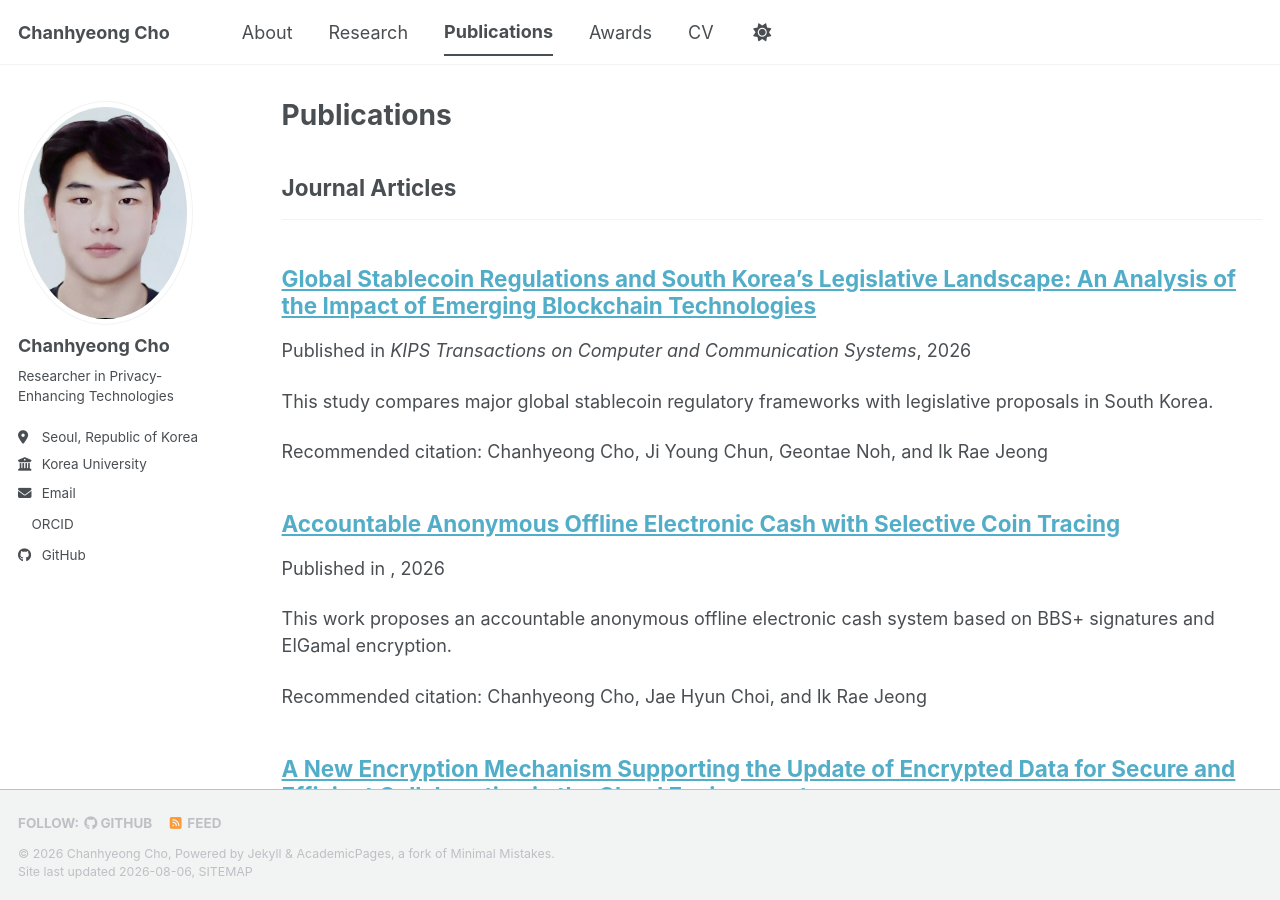
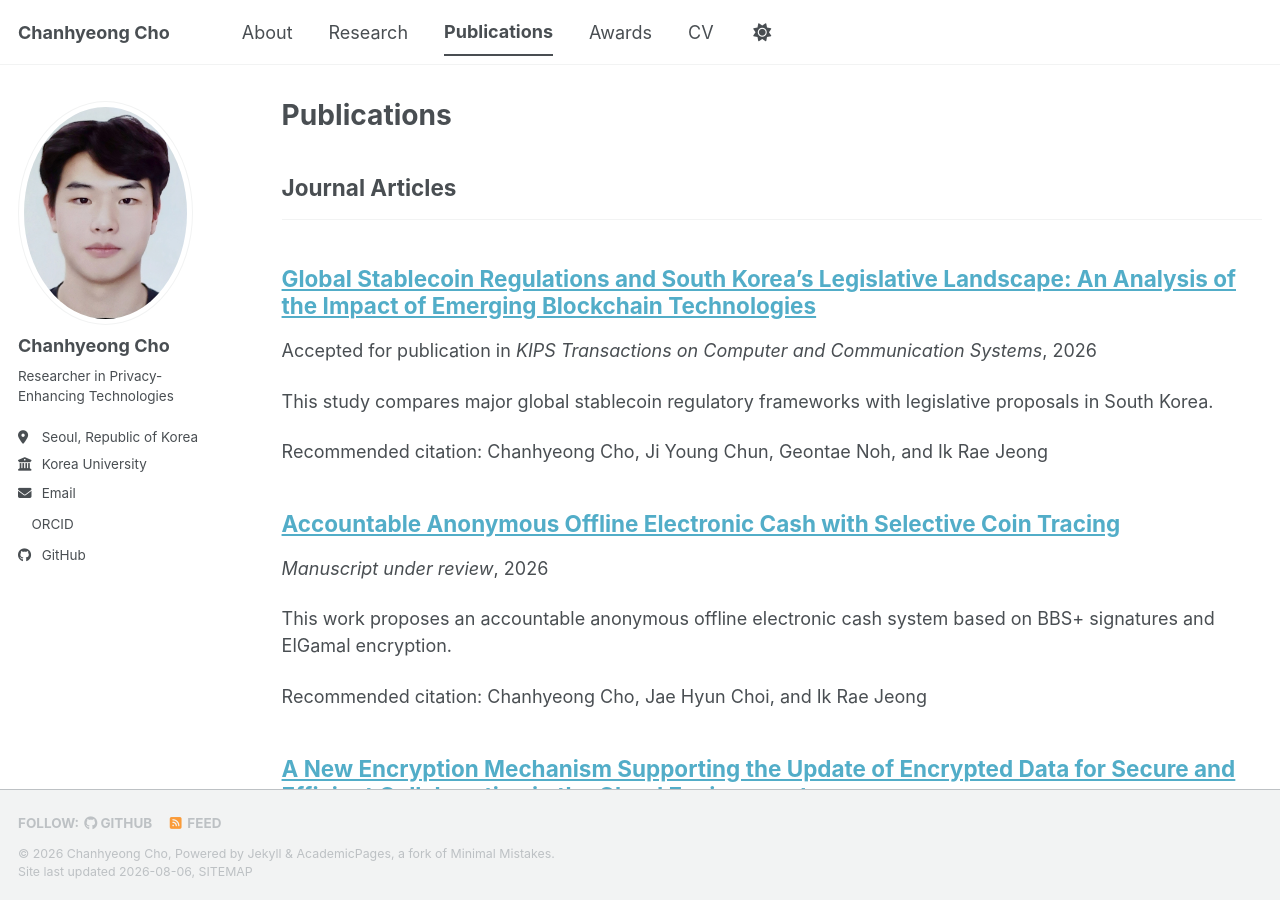
Before and after one commit to chancebro/chancebro.github.io, a Jekyll site: the page built from _pages/publications.html, in a window 1280 px wide and 900 px high. Built offline with Jekyll 4.4.1, drawn with Linux system fonts in a browser that asks for light colours; a style sheet for code colours, icons or effects is not loaded.

Commit message:
Update archive-single.html

```diff
--- a/_includes/archive-single.html
+++ b/_includes/archive-single.html
@@ -41,7 +41,25 @@
         {% if post.collection == 'teaching' %}
           <p> {{ post.type }}, <i>{{ post.venue }}</i>, {{ post.date | default: "1900-01-01" | date: "%Y" }} </p>
         {% elsif post.collection == 'publications' %}
-          <p>Published in <i>{{ post.venue }}</i>, {{ post.date | default: "1900-01-01" | date: "%Y" }} </p>
+
+  {% if post.status == "under-review" %}
+    <p>
+      <i>Manuscript under review</i>{% if post.venue and post.venue != "" %} at <i>{{ post.venue }}</i>{% endif %},
+      {{ post.date | default: "1900-01-01" | date: "%Y" }}
+    </p>
+
+  {% elsif post.status == "accepted" %}
+    <p>
+      Accepted for publication{% if post.venue and post.venue != "" %} in <i>{{ post.venue }}</i>{% endif %},
+      {{ post.date | default: "1900-01-01" | date: "%Y" }}
+    </p>
+
+  {% else %}
+    <p>
+      Published{% if post.venue and post.venue != "" %} in <i>{{ post.venue }}</i>{% endif %},
+      {{ post.date | default: "1900-01-01" | date: "%Y" }}
+    </p>
+  {% endif %}
         {% elsif post.date %}
          <p class="page__date"><strong><i class="fa fa-fw fa-calendar" aria-hidden="true"></i> {{ site.data.ui-text[site.locale].date_label | default: "Published:" }}</strong> <time datetime="{{ post.date | default: "1900-01-01" | date_to_xmlschema }}">{{ post.date | default: "1900-01-01" | date: "%B %d, %Y" }}</time></p>
         {% endif %}
```
